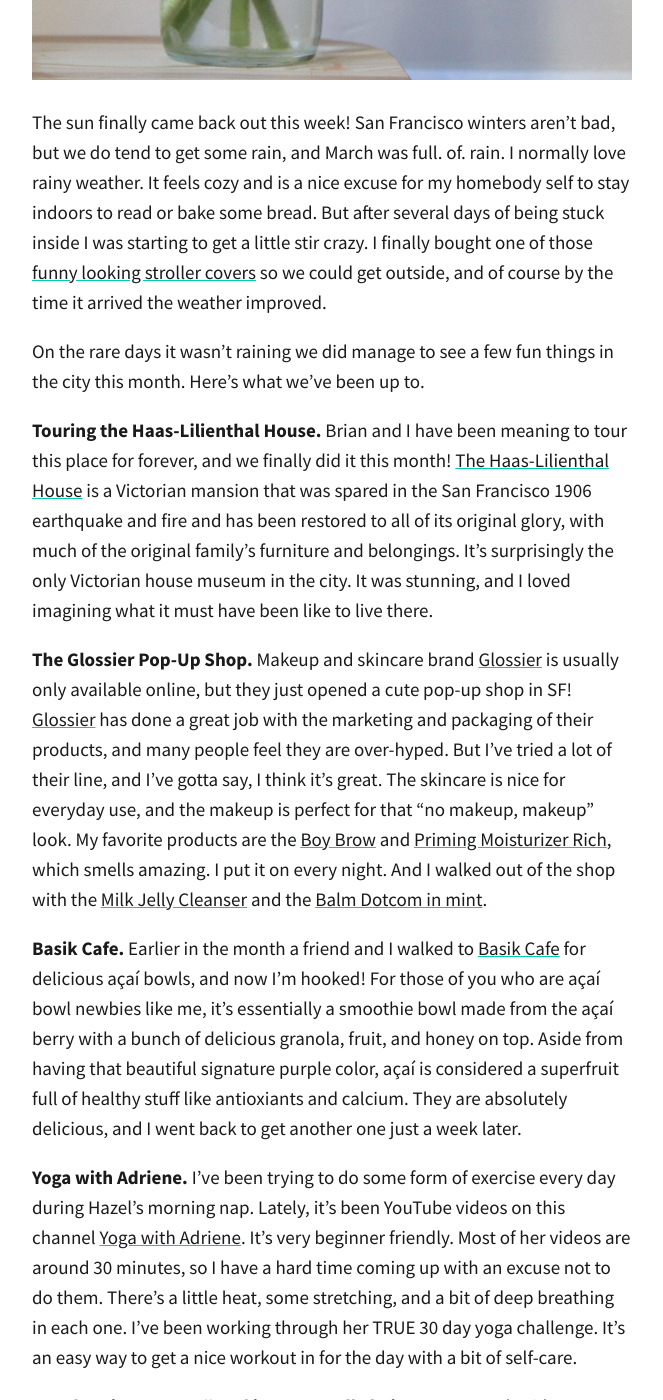
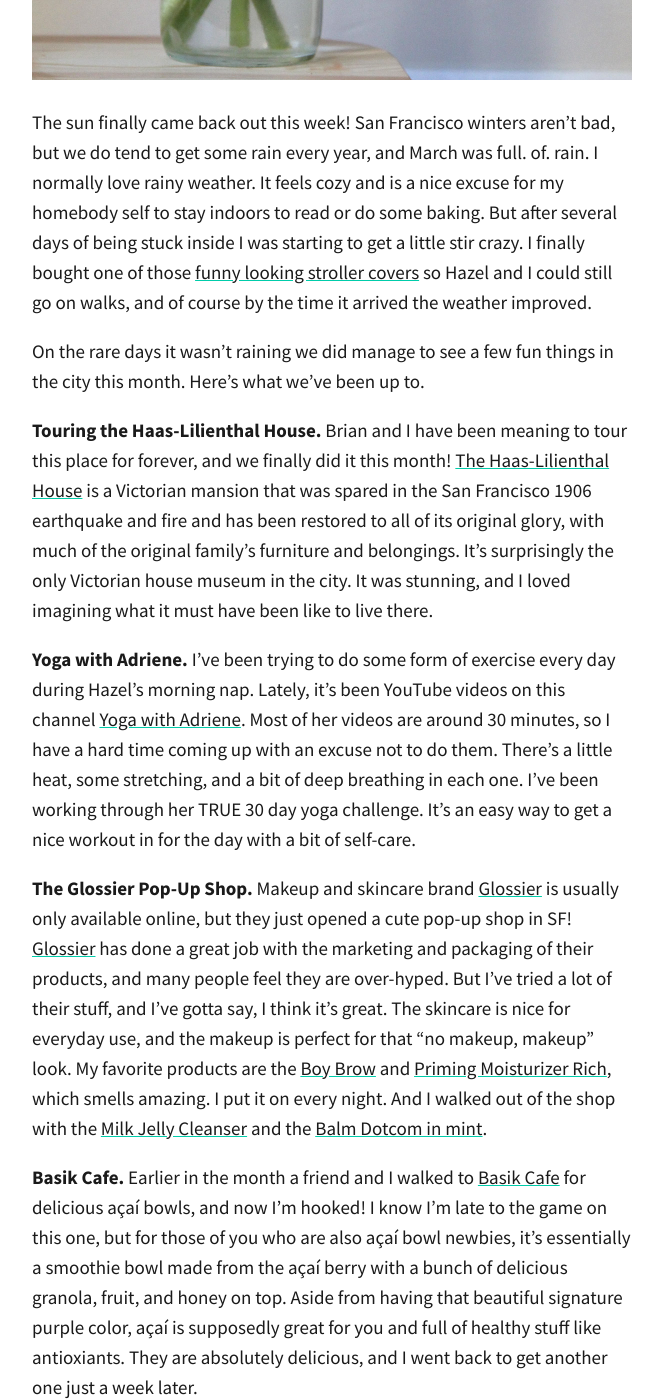
Before and after one commit to totiffany/totiffany.github.io, a Jekyll site: the page built from _posts/2018-03-29-5-Highlights-From-March.md, in a window 1280 px wide and 1400 px high, scrolled down 1223 px. Shown: the whole window, without its empty margins (308-971 px from the left). Built offline with Jekyll 4.4.1, drawn with Linux system fonts in a browser that asks for light colours; our own code applies the rules of GitHub Pages for plain Markdown files; comment, search, counter and statistics services are not loaded.

Commit message:
Update 2018-03-29-5-Highlights-From-March.md

```diff
--- a/_posts/2018-03-29-5-Highlights-From-March.md
+++ b/_posts/2018-03-29-5-Highlights-From-March.md
@@ -10,21 +10,21 @@ description: >-
 ---
 ![IMG_3074-edit.jpg]({{site.baseurl}}/img/IMG_3074-edit.jpg)
 
-The sun finally came back out this week! San Francisco winters aren’t bad, but we do tend to get some rain, and March was full. of. rain. I normally love rainy weather. It feels cozy and is a nice excuse for my homebody self to stay indoors to read or bake some bread. But after several days of being stuck inside I was starting to get a little stir crazy. I finally bought one of those [funny looking stroller covers](https://www.amazon.com/gp/product/B003N64Z7W/ref=as_li_tl?ie=UTF8&camp=1789&creative=9325&creativeASIN=B003N64Z7W&linkCode=as2&tag=redletterda04-20&linkId=71d721691058dd47edc95c5eaa58407c) so we could get outside, and of course by the time it arrived the weather improved.
+The sun finally came back out this week! San Francisco winters aren’t bad, but we do tend to get some rain every year, and March was full. of. rain. I normally love rainy weather. It feels cozy and is a nice excuse for my homebody self to stay indoors to read or do some baking. But after several days of being stuck inside I was starting to get a little stir crazy. I finally bought one of those [funny looking stroller covers](https://www.amazon.com/gp/product/B003N64Z7W/ref=as_li_tl?ie=UTF8&camp=1789&creative=9325&creativeASIN=B003N64Z7W&linkCode=as2&tag=redletterda04-20&linkId=71d721691058dd47edc95c5eaa58407c) so Hazel and I could still go on walks, and of course by the time it arrived the weather improved.
 
 On the rare days it wasn't raining we did manage to see a few fun things in the city this month. Here's what we've been up to.
 
 **Touring the Haas-Lilienthal House.**
 Brian and I have been meaning to tour this place for forever, and we finally did it this month! [The Haas-Lilienthal House](https://www.haas-lilienthalhouse.org) is a Victorian mansion that was spared in the San Francisco 1906 earthquake and fire and has been restored to all of its original glory, with much of the original family's furniture and belongings. It's surprisingly the only Victorian house museum in the city. It was stunning, and I loved imagining what it must have been like to live there.
 
+**Yoga with Adriene.**
+I've been trying to do some form of exercise every day during Hazel's morning nap. Lately, it's been YouTube videos on this channel [Yoga with Adriene](https://www.youtube.com/user/yogawithadriene/). Most of her videos are around 30 minutes, so I have a hard time coming up with an excuse not to do them. There's a little heat, some stretching, and a bit of deep breathing in each one. I've been working through her TRUE 30 day yoga challenge. It's an easy way to get a nice workout in for the day with a bit of self-care.
+
 **The Glossier Pop-Up Shop.**
-Makeup and skincare brand [Glossier](http://bff.glossier.com/) is usually only available online, but they just opened a cute pop-up shop in SF! [Glossier](http://bff.glossier.com/) has done a great job with the marketing and packaging of their products, and many people feel they are over-hyped. But I've tried a lot of their line, and I've gotta say, I think it's great. The skincare is nice for everyday use, and the makeup is perfect for that "no makeup, makeup" look. My favorite products are the [Boy Brow](https://www.glossier.com/products/boy-brow) and [Priming Moisturizer Rich](https://www.glossier.com/products/priming-moisturizer-rich), which smells amazing. I put it on every night. And I walked out of the shop with the [Milk Jelly Cleanser](https://www.glossier.com/products/milky-jelly-cleanser) and the [Balm Dotcom in mint](https://www.glossier.com/products/balm-dotcom).
+Makeup and skincare brand [Glossier](http://bff.glossier.com/) is usually only available online, but they just opened a cute pop-up shop in SF! [Glossier](http://bff.glossier.com/) has done a great job with the marketing and packaging of their products, and many people feel they are over-hyped. But I've tried a lot of their stuff, and I've gotta say, I think it's great. The skincare is nice for everyday use, and the makeup is perfect for that "no makeup, makeup" look. My favorite products are the [Boy Brow](https://www.glossier.com/products/boy-brow) and [Priming Moisturizer Rich](https://www.glossier.com/products/priming-moisturizer-rich), which smells amazing. I put it on every night. And I walked out of the shop with the [Milk Jelly Cleanser](https://www.glossier.com/products/milky-jelly-cleanser) and the [Balm Dotcom in mint](https://www.glossier.com/products/balm-dotcom).
 
 **Basik Cafe.**
-Earlier in the month a friend and I walked to [Basik Cafe](https://www.yelp.com/biz/basik-cafe-san-francisco) for delicious açaí bowls, and now I'm hooked! For those of you who are açaí bowl newbies like me, it's essentially a smoothie bowl made from the açaí berry with a bunch of delicious granola, fruit, and honey on top. Aside from having that beautiful signature purple color, açaí is considered a superfruit full of healthy stuff like antioxiants and calcium. They are absolutely delicious, and I went back to get another one just a week later.
-
-**Yoga with Adriene.**
-I've been trying to do some form of exercise every day during Hazel's morning nap.  Lately, it's been YouTube videos on this channel [Yoga with Adriene](https://www.youtube.com/user/yogawithadriene/). It's very beginner friendly. Most of her videos are around 30 minutes, so I have a hard time coming up with an excuse not to do them. There's a little heat, some stretching, and a bit of deep breathing in each one. I've been working through her TRUE 30 day yoga challenge. It's an easy way to get a nice workout in for the day with a bit of self-care.
+Earlier in the month a friend and I walked to [Basik Cafe](https://www.yelp.com/biz/basik-cafe-san-francisco) for delicious açaí bowls, and now I'm hooked! I know I'm late to the game on this one, but for those of you who are also açaí bowl newbies, it's essentially a smoothie bowl made from the açaí berry with a bunch of delicious granola, fruit, and honey on top. Aside from having that beautiful signature purple color, açaí is supposedly great for you and full of healthy stuff like antioxiants. They are absolutely delicious, and I went back to get another one just a week later.
 
 **Hazel saying "mama" and just generally being cute.**
 Hazel said mama! It was at the end of a long day, and she only said it in desperation while trying to get my attention, but still! She also recently started pulling herself up on things, and it is now her favorite activity. She especially likes to pull herself up on our legs in hopes that we will pick her up. She's a fast crawler and follows me wherever I go in the apartment. She smiles easily (with 5 teeth!), babbles a lot, and just started waving bye-bye. Her smiles and giggles are my favorite thing, and I can't believe she turns 1 next month!
```
